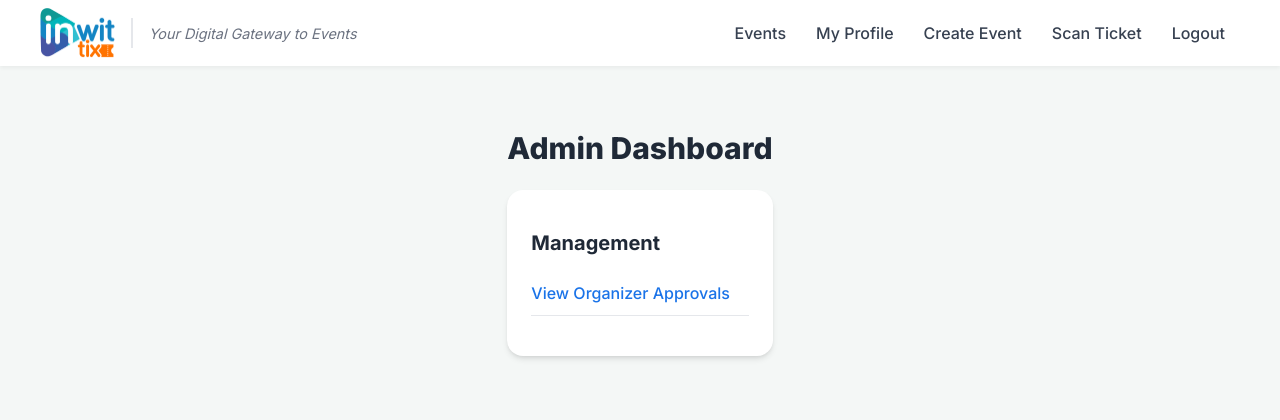
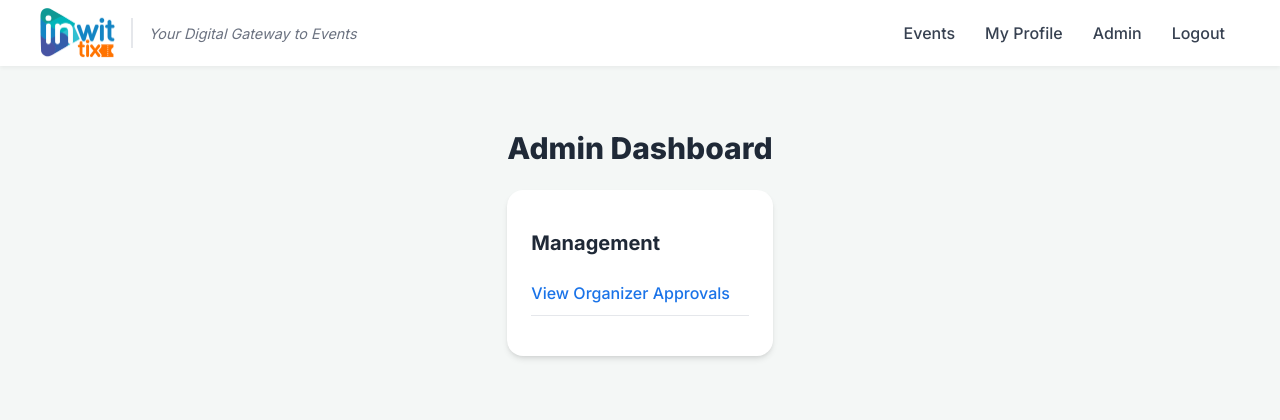
Before and after one commit to Plightin/inwit-tix-app, a Flask app: page /admin in a window 1280 px wide. Shown: the top 420 px of the page. Run offline with Flask 3, Linux system fonts and the light colour scheme; a user stored in the database is signed in; tables that the repository leaves empty hold one stand-in row (values such as "Sample post").

Commit message:
Update layout.html

```diff
--- a/templates/layout.html
+++ b/templates/layout.html
@@ -19,8 +19,18 @@
                 <li><a href="{{ url_for('index') }}">Events</a></li>
                 {% if current_user.is_authenticated %}
                     <li><a href="{{ url_for('profile') }}">My Profile</a></li>
-                    <li><a href="{{ url_for('create_event') }}">Create Event</a></li>
-                    <li><a href="{{ url_for('scanner') }}">Scan Ticket</a></li>
+
+                    <!-- Show organizer links only if approved -->
+                    {% if current_user.role == 'organizer' and current_user.is_approved %}
+                        <li><a href="{{ url_for('create_event') }}">Create Event</a></li>
+                        <li><a href="{{ url_for('scanner') }}">Scan Ticket</a></li>
+                    {% endif %}
+
+                    <!-- CORRECTED: Show admin link for admins -->
+                    {% if current_user.role == 'admin' %}
+                        <li><a href="{{ url_for('admin_dashboard') }}">Admin</a></li>
+                    {% endif %}
+
                     <li><a href="{{ url_for('logout') }}">Logout</a></li>
                 {% else %}
                     <li><a href="{{ url_for('login') }}">Login</a></li>
@@ -42,7 +52,6 @@
         {% block content %}{% endblock %}
     </main>
     <footer class="footer">
-        <!-- UPDATED: Replaced the invalid 'now' tag with the new 'current_year' variable -->
         <p>&copy; {{ current_year }} Inwit Systems Ltd. All rights reserved.</p>
     </footer>
 </body>
```
